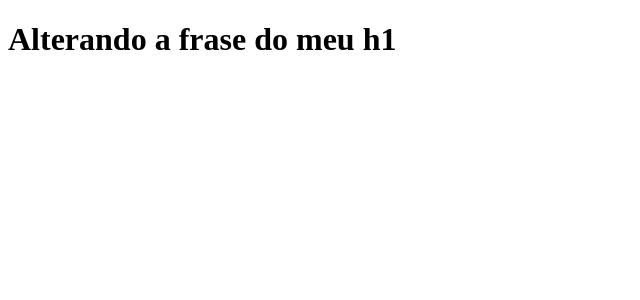
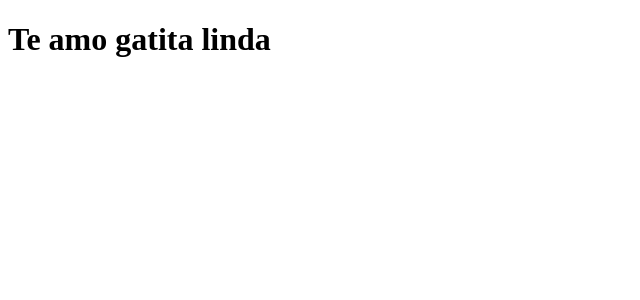
Before and after one commit to Invencible-Maximilian/clone-tabnews, a Next.js app: page / in a window 1280 px wide. Shown: the top 300 px of the page, without its empty margins (0-640 px from the left). Built offline with nearby package versions, Linux system fonts and the light colour scheme.

Commit message:
Alterando o meu h1

```diff
--- a/pages/index.js
+++ b/pages/index.js
@@ -1,5 +1,5 @@
 function Home() {
-  return <h1>Alterando a frase do meu h1</h1>;
+  return <h1>Te amo gatita linda</h1>;
 }
 
 export default Home;
```
